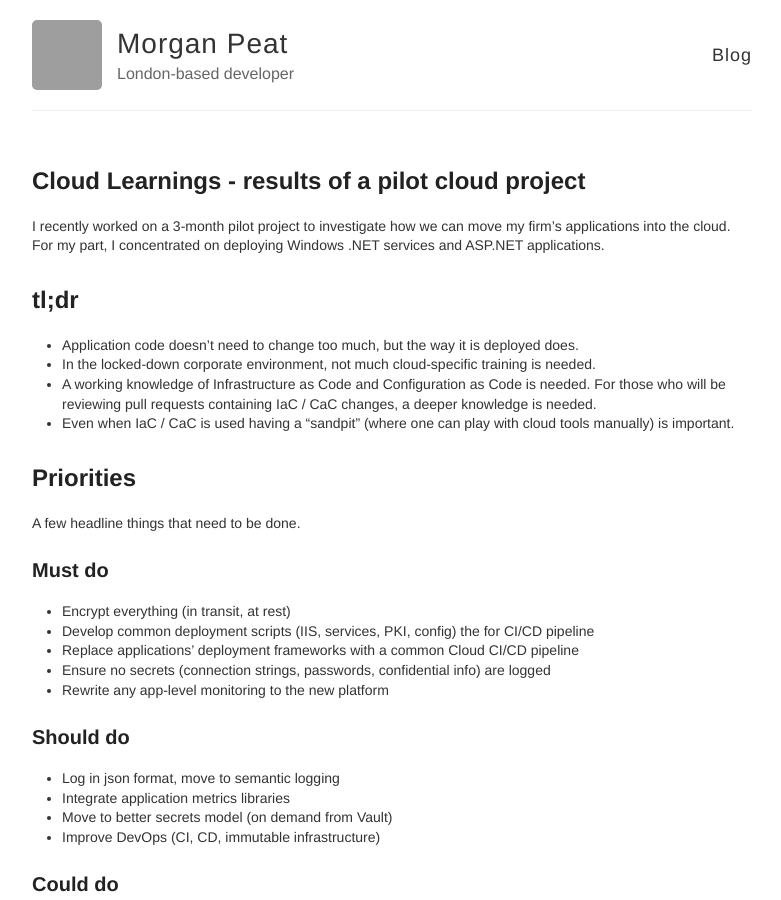
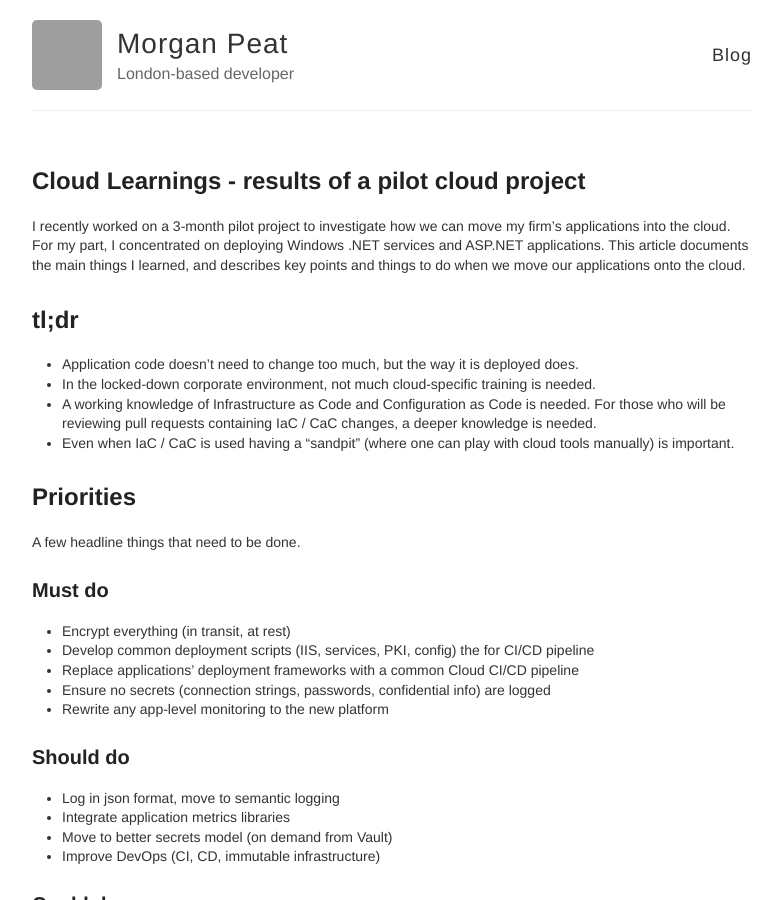
Before and after one commit to MorganPeat/MorganPeat.github.io, a Jekyll site: the page built from _posts/2019-01-18-cloud-learnings.md, in a window 1280 px wide and 900 px high. Shown: the whole window, without its empty margins (248-1029 px from the left). Built offline with Jekyll 4.4.1, drawn with Linux system fonts in a browser that asks for light colours; comment, search, counter and statistics services are not loaded; grey boxes are pictures that could not be loaded.

Commit message:
try to get excerpt

```diff
--- a/_posts/2019-01-18-cloud-learnings.md
+++ b/_posts/2019-01-18-cloud-learnings.md
@@ -7,7 +7,7 @@ tags: [cloud, cloud-plan]
 draft: false
 ---
 
-I recently worked on a 3-month pilot project to investigate how we can move my firm's applications into the cloud. For my part, I concentrated on deploying Windows .NET services and ASP.NET applications.
+I recently worked on a 3-month pilot project to investigate how we can move my firm's applications into the cloud. For my part, I concentrated on deploying Windows .NET services and ASP.NET applications. This article documents the main things I learned, and describes key points and things to do when we move our applications onto the cloud.
 
 # tl;dr
 
@@ -15,6 +15,8 @@ I recently worked on a 3-month pilot project to investigate how we can move my f
 * In the locked-down corporate environment, not much cloud-specific training is needed.
 * A working knowledge of Infrastructure as Code and Configuration as Code is needed. For those who will be reviewing pull requests containing IaC / CaC changes, a deeper knowledge is needed.
 * Even when IaC / CaC is used having a "sandpit" (where one can play with cloud tools manually) is important.
+
+
 
 # Priorities
 
```
